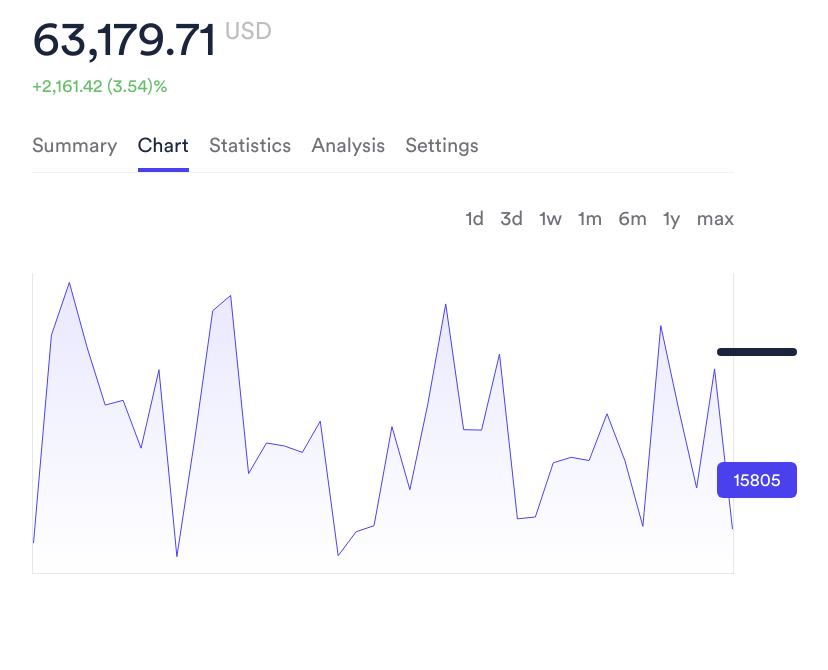
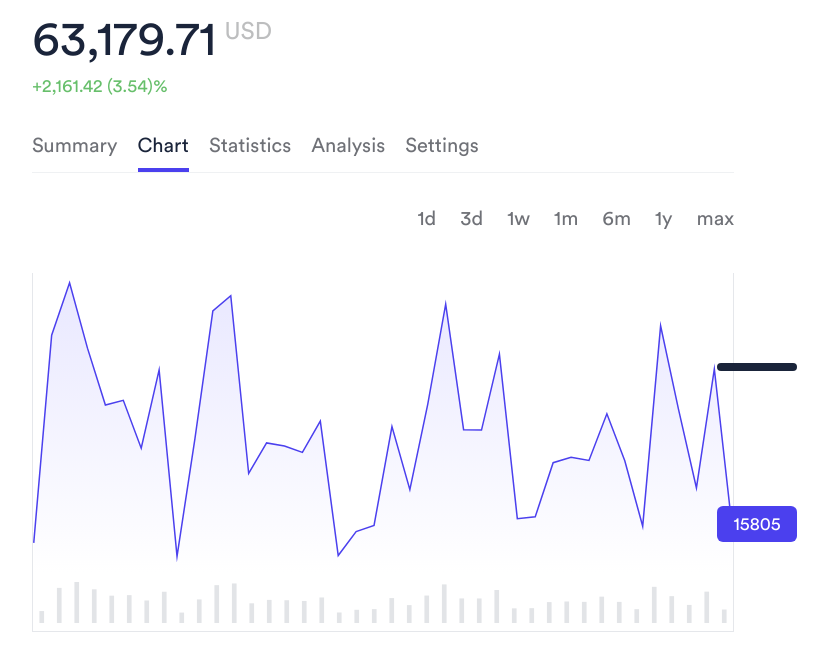
Before and after one commit to mausam-kumar/line-chart, a React (Vite) app: page / in a window 1280 px wide. Shown: the top 670 px of the page, without its empty margins (257-1085 px from the left). Built offline with nearby package versions, Linux system fonts and the light colour scheme.

Commit message:
Add bar graph

```diff
--- /dev/null
+++ b/src/components/BarChart.tsx
@@ -0,0 +1,29 @@
+/* eslint-disable @typescript-eslint/no-explicit-any */
+import { ChartData, ChartOptions } from "chart.js";
+import { Bar } from "react-chartjs-2";
+import { forwardRef } from "react";
+
+type BarChartProps = {
+    data: ChartData<"bar">,
+    options: ChartOptions<"bar">,
+    height: number,
+    width: number,
+}
+
+const BarChart = forwardRef(function LineChart(props: BarChartProps, ref: any){
+    const { width, height, options, data } = props
+
+    return <div className="overflow-hidden">
+        <div style={{ width }}>
+            <Bar
+                height={height}
+                width={width}
+                options={{ ...options, maintainAspectRatio: false }}
+                data={data}
+                ref={ref}
+            />
+        </div>
+    </div>
+});
+
+export default BarChart
--- a/src/components/Menu.tsx
+++ b/src/components/Menu.tsx
@@ -34,7 +34,7 @@ const Menu = () => {
 
 export const DateRange = () => {
 
-    return <div className="flex justify-end w-full gap-x-4 mt-8">
+    return <div className="flex justify-end w-full gap-x-6 mt-8">
         {
             format.map((label) => {
                 return <MenuItem
--- a/src/components/TimeSeries.tsx
+++ b/src/components/TimeSeries.tsx
@@ -4,13 +4,16 @@ import { useCallback, useEffect, useRef, useState } from "react";
 import { Chart } from 'chart.js';
 import useGetConfig from "../hooks/useGetConfig";
 import colors from "../constant";
-import useGetChartOption from "../hooks/useGetChartOptions";
+import useGetLineChartOption from "../hooks/useGetLineChartOptions";
+import useGetBarChartOptions from "../hooks/useGetBarChartOptions";
+import BarChart from "./BarChart";
 
 const TimeSeries = () => {
     const [gradient, setGradient] = useState<CanvasGradient | string>(colors.voilet1)
     const chartRef = useRef<Chart | null>(null)
     const { labels, randomNumbers, height, width } = useGetConfig()
-    const { options, afterDrawPlugin } = useGetChartOption()
+    const { options, afterDrawPlugin } = useGetLineChartOption()
+    const { options: barChartOptions } = useGetBarChartOptions()
 
     const getGradientColor = useCallback(() => {
         const chart = chartRef.current;
@@ -33,14 +36,27 @@ const TimeSeries = () => {
             {
                 data: randomNumbers,
                 backgroundColor: gradient,
-                borderWidth: 1,
+                borderWidth: 1.5,
                 borderColor: colors.voilet1,
                 fill: true
             },
         ],
     };
 
-    return <div className="relative mt-10 border-b border-x">
+    const barChartData: ChartData<"bar"> = {
+        labels,
+        datasets: [
+            {
+                data: randomNumbers,
+                backgroundColor: "#E2E4E7",
+                borderWidth: 0,
+                borderColor: "#E2E4E7",
+                barThickness: 4
+            },
+        ],
+    }
+
+    return <div className="relative mt-10 border-b border-x pb-2">
         <p className="absolute top-1/4 w-20 text-center -right-16 z-10 text-white rounded-md px-2 py-1 text-lg bg-black1 font-circularStd" id="hoveredValue"></p>
         <p className="absolute bottom-1/4 w-20 text-center -right-16 z-10 text-white rounded-md px-2 py-1 text-lg bg-blue1 font-circularStd" id="hoveredValue">{randomNumbers[randomNumbers.length - 1]}</p>
         <LineChart ref={chartRef}
@@ -50,6 +66,7 @@ const TimeSeries = () => {
             width={width}
             plugins={[afterDrawPlugin]}
         />
+        <BarChart data={barChartData} options={barChartOptions} height={50} width={width} />
     </div>
 };
 
--- /dev/null
+++ b/src/hooks/useGetBarChartOptions.tsx
@@ -0,0 +1,76 @@
+/* eslint-disable @typescript-eslint/no-explicit-any */
+import { ChartOptions } from "chart.js";
+import { dataSetLength } from "./useGetConfig";
+
+const useGetBarChartOptions = () => {
+    const totalDuration = 1000;
+    const delayBetweenPoints = totalDuration / dataSetLength;
+    const previousY = (ctx: any) => ctx.index === 0 ? ctx.chart.scales.y.getPixelForValue(100) : ctx.chart.getDatasetMeta(ctx.datasetIndex).data[ctx.index - 1].getProps(['y'], true).y;
+    const animation = {
+        x: {
+            type: 'number' as "number",
+            easing: 'easeOutCubic' as "easeOutCubic",
+            duration: delayBetweenPoints,
+            from: NaN,
+            delay(ctx: any) {
+                if (ctx.type !== 'data' || ctx.xStarted) {
+                    return 0;
+                }
+                ctx.xStarted = true;
+                return ctx.index * delayBetweenPoints;
+            }
+        },
+        y: {
+            type: 'number' as "number",
+            easing: 'easeOutCubic' as "easeOutCubic",
+            duration: delayBetweenPoints,
+            from: previousY,
+            delay(ctx: any) {
+                if (ctx.type !== 'data' || ctx.yStarted) {
+                    return 0;
+                }
+                ctx.yStarted = true;
+                return ctx.index * delayBetweenPoints;
+            }
+        }
+    };
+
+    const options: ChartOptions<"bar"> = {
+        animations: animation,
+        responsive: true,
+        elements: {
+            point: {
+                radius: 0
+            }
+        },
+        scales: {
+            x: {
+                grid: {
+                    display: false,
+                },
+                display: false
+            },
+            y: {
+                grid: {
+                    display: false,
+                },
+                display: false
+            }
+        },
+        plugins: {
+            legend: {
+                display: false
+            },
+            title: {
+                display: false,
+            },
+            tooltip: {
+                enabled: false,
+            },
+        },
+    }
+
+    return { options }
+};
+
+export default useGetBarChartOptions
--- a/src/hooks/useGetChartOptions.tsx
+++ b/src/hooks/useGetLineChartOptions.tsx
@@ -3,7 +3,7 @@ import { ChartOptions, Plugin, TooltipModel } from "chart.js";
 import { dataSetLength } from "./useGetConfig";
 import { addCommas } from "../utils";
 
-const useGetChartOption = () => {
+const useGetLineChartOption = () => {
     const totalDuration = 1000;
     const delayBetweenPoints = totalDuration / dataSetLength;
     const previousY = (ctx: any) => ctx.index === 0 ? ctx.chart.scales.y.getPixelForValue(100) : ctx.chart.getDatasetMeta(ctx.datasetIndex).data[ctx.index - 1].getProps(['y'], true).y;
@@ -159,4 +159,4 @@ const useGetChartOption = () => {
     return { options, afterDrawPlugin }
 }
 
-export default useGetChartOption
+export default useGetLineChartOption
--- a/tailwind.config.js
+++ b/tailwind.config.js
@@ -10,6 +10,7 @@ export default {
         "black1": "#1A243A",
         "gray1": "#BDBEBF",
         "gray2": "#6F7177",
+        "gray3": "#E2E4E7",
         "gray3": "#EFF1F3",
         "green1": "#67BF6B",
         "blue1": "#4B40EE"
```
